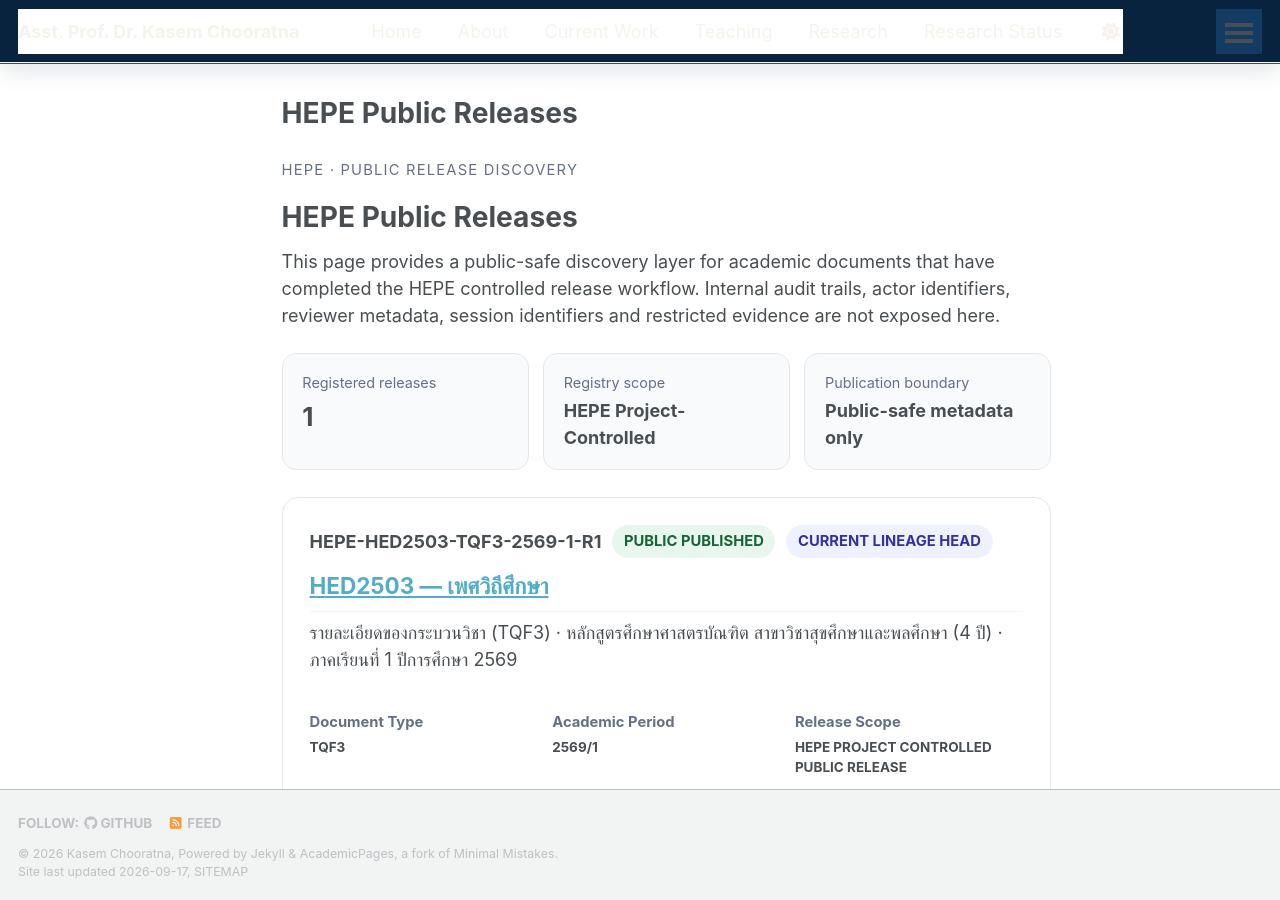
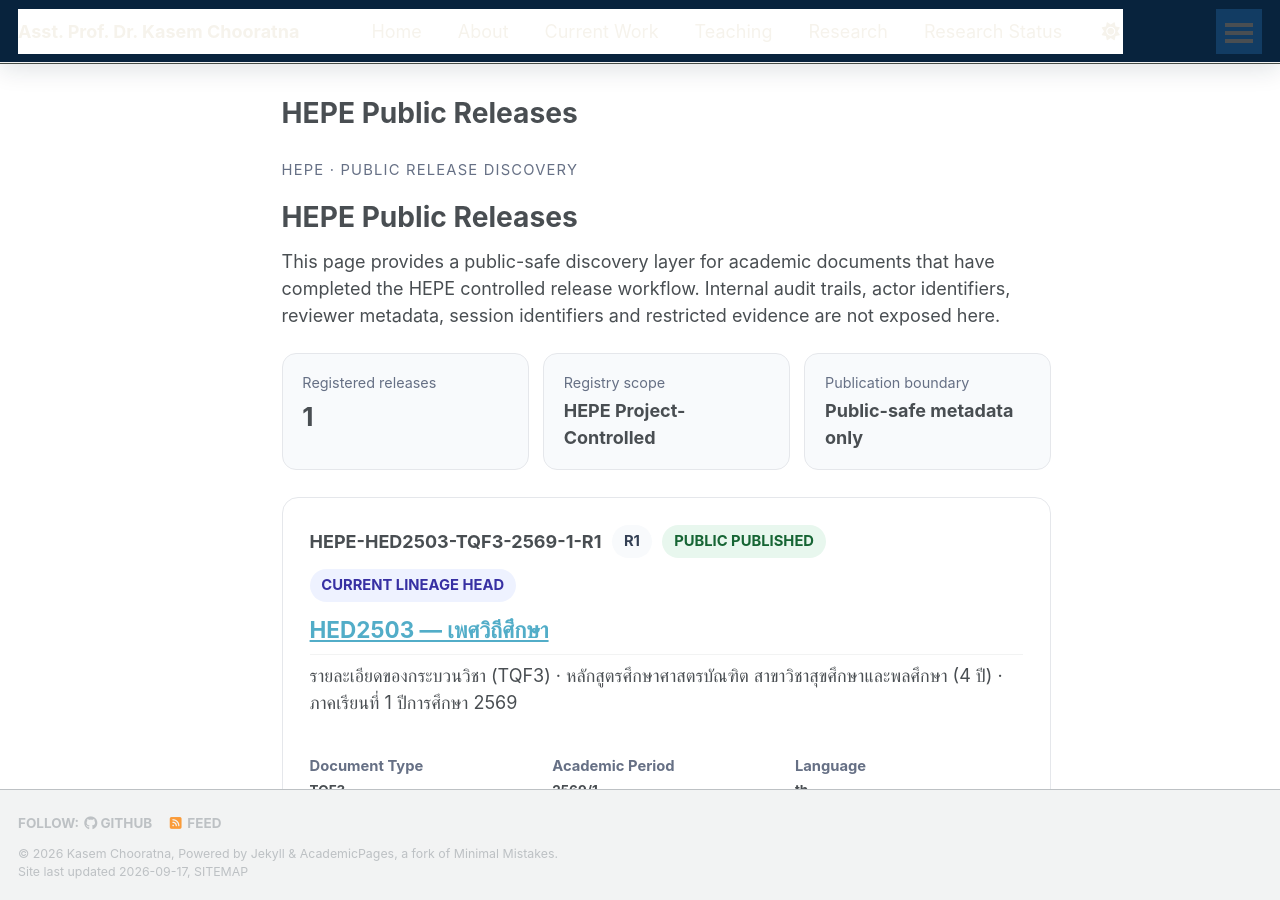
Before and after one commit to kasemch/kasemch.github.io, a Jekyll site: the page built from _pages/hepe-public-releases.md, in a window 1280 px wide and 900 px high. Built offline with Jekyll 4.4.1, drawn with Linux system fonts in a browser that asks for light colours; a style sheet for code colours, icons or effects is not loaded.

Commit message:
B03.35 use canonical detail_route in HEPE release registry

```diff
--- a/_pages/hepe-public-releases.md
+++ b/_pages/hepe-public-releases.md
@@ -30,12 +30,20 @@ classes: wide
   </div>
 
   {% for release in hepe_releases %}
-  {% assign is_current = false %}
-  {% if release.successor_release_code == nil or release.successor_release_code == empty %}{% assign is_current = true %}{% endif %}
-  {% capture detail_path %}/hepe-public-releases/{{ release.release_code }}/{% endcapture %}
+  {% assign is_current = release.current_release %}
+  {% if is_current == nil %}
+    {% assign is_current = false %}
+    {% if release.successor_release_code == nil or release.successor_release_code == empty %}{% assign is_current = true %}{% endif %}
+  {% endif %}
+  {% if release.detail_route %}
+    {% assign detail_path = release.detail_route %}
+  {% else %}
+    {% capture detail_path %}/hepe-public-releases/{{ release.release_code }}/{% endcapture %}
+  {% endif %}
   <article style="margin-top:1.5rem;padding:1.5rem;border:1px solid #e5e7eb;border-radius:16px;background:#fff;" aria-labelledby="release-{{ forloop.index }}-title">
     <div style="display:flex;flex-wrap:wrap;gap:.6rem;align-items:center;margin-bottom:.8rem;">
       <strong>{{ release.release_code }}</strong>
+      {% if release.display_label %}<span style="padding:.3rem .65rem;border-radius:999px;background:#f8fafc;color:#344054;font-weight:700;font-size:.82rem;">{{ release.display_label }}</span>{% endif %}
       <span style="padding:.3rem .65rem;border-radius:999px;background:#e8f7ee;color:#166534;font-weight:700;font-size:.82rem;">{{ release.release_status | replace: '_', ' ' }}</span>
       {% if is_current %}
       <span style="padding:.3rem .65rem;border-radius:999px;background:#eef2ff;color:#3730a3;font-weight:700;font-size:.82rem;">CURRENT LINEAGE HEAD</span>
@@ -50,6 +58,7 @@ classes: wide
     <dl style="display:grid;grid-template-columns:repeat(auto-fit,minmax(210px,1fr));gap:.8rem;margin:1.2rem 0;">
       <div><dt style="color:#667085;font-size:.82rem;">Document Type</dt><dd style="margin:.2rem 0 0;font-weight:650;">{{ release.document_type }}</dd></div>
       <div><dt style="color:#667085;font-size:.82rem;">Academic Period</dt><dd style="margin:.2rem 0 0;font-weight:650;">{{ release.academic_year }}/{{ release.term_code }}</dd></div>
+      {% if release.language %}<div><dt style="color:#667085;font-size:.82rem;">Language</dt><dd style="margin:.2rem 0 0;font-weight:650;">{{ release.language }}</dd></div>{% endif %}
       <div><dt style="color:#667085;font-size:.82rem;">Release Scope</dt><dd style="margin:.2rem 0 0;font-weight:650;">{{ release.release_scope | replace: '_', ' ' }}</dd></div>
       <div><dt style="color:#667085;font-size:.82rem;">Source Provenance</dt><dd style="margin:.2rem 0 0;font-weight:650;">{{ release.source_provenance }}</dd></div>
       <div><dt style="color:#667085;font-size:.82rem;">Template Scope</dt><dd style="margin:.2rem 0 0;font-weight:650;">{{ release.template_scope }}</dd></div>
```
